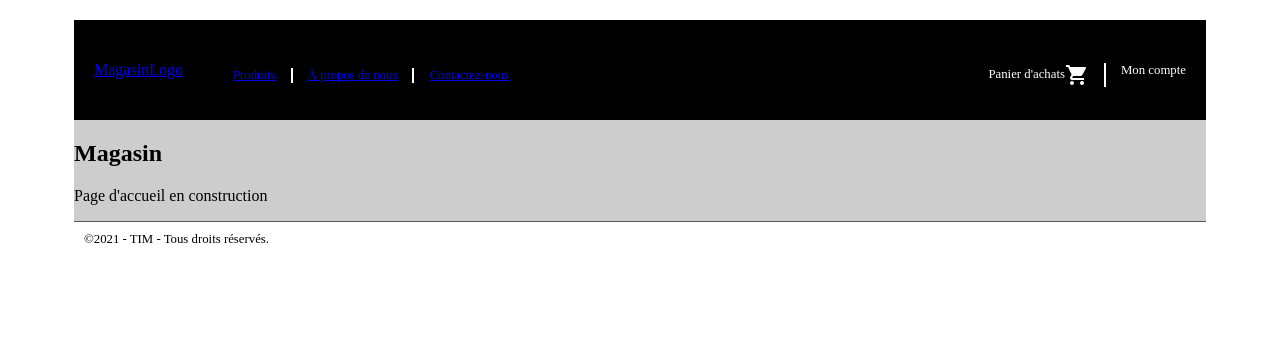
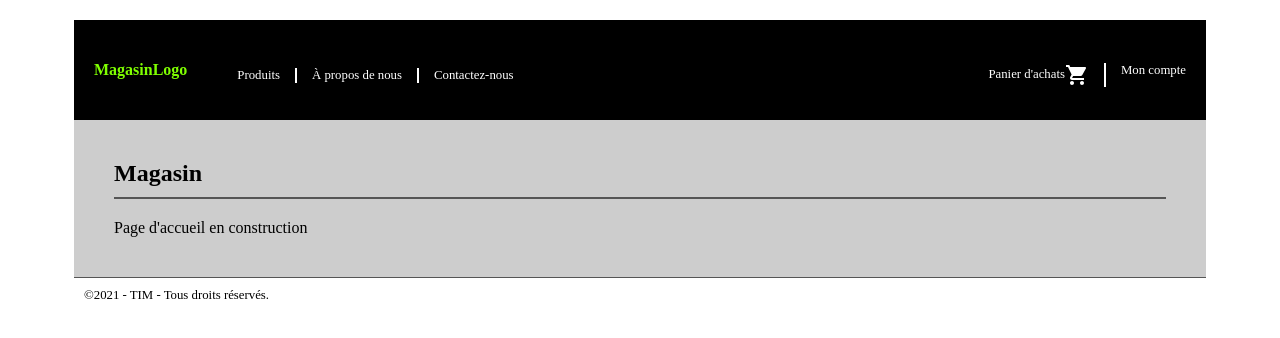
Before and after one commit to JAMC8/panier-achats, a React (Create React App) app: page / in a window 1280 px wide. Shown: the top 338 px of the page. Built offline with nearby package versions, Linux system fonts and the light colour scheme.

Commit message:
scss et NavLink

```diff
--- a/package.json
+++ b/package.json
@@ -8,6 +8,7 @@
     "@testing-library/jest-dom": "^5.11.9",
     "@testing-library/react": "^11.2.5",
     "@testing-library/user-event": "^12.6.3",
+    "gh-pages": "^3.1.0",
     "node-sass": "^5.0.0",
     "react": "^17.0.1",
     "react-dom": "^17.0.1",
@@ -41,5 +42,5 @@
       "last 1 safari version"
     ]
   },
-  "homepage": "https://jamc8.github.io/panier-achats/"
+  "homepage-inactif": "https://jamc8.github.io/panier-achats/"
 }
--- a/src/Appli.scss
+++ b/src/Appli.scss
@@ -2,4 +2,30 @@
     margin: 20px 10px;
     padding: 0;
     background-color: #cdcdcd;
+
+    a, a:visited, a:active, a:link
+    {
+        color: inherit;
+        text-decoration: none;
+
+        &.navActive
+        {
+            font-weight: bold;
+            color: chartreuse;
+        }
+    }
+
+    .contenuPrincipal
+    {
+        & > *
+        {
+            margin: 40px;
+            h2
+            {
+                margin-bottom: 20px;
+                padding-bottom: 10px;
+                border-bottom: 2px solid #555;
+            }
+        }
+    }
 }
--- a/src/Entete.jsx
+++ b/src/Entete.jsx
@@ -3,9 +3,9 @@ import ShoppingCartIcon from '@material-ui/icons/ShoppingCart';
 import Badge from '@material-ui/core/Badge';
 import SommairePanier from './SommairePanier';
 import { useState } from 'react';
-import { Link } from 'react-router-dom';
+import { Link, NavLink } from 'react-router-dom';
 
-function Entete({etatPanier})
+export default function Entete({etatPanier})
 {
     const [panier] = etatPanier;
     //Calculer nbr article dans panier
@@ -21,14 +21,14 @@ function Entete({etatPanier})
     return (
         <header className="Entete">
             <div className="logo">
-                <Link to="/">
+                <NavLink to="/" activeClassName="navActive" exact>
                     MagasinLogo
-                </Link>
+                </NavLink>
             </div>
             <ul className="navPrincipale">
-                <li><Link to="/nos-produits">Produits</Link></li>
-                <li><Link to="/a-propos-de-nous">À propos de nous</Link></li>
-                <li><Link to="/contactez-nous">Contactez-nous</Link></li>
+                <li><NavLink to="/nos-produits" activeClassName="navActive">Produits</NavLink></li>
+                <li><NavLink to="/a-propos-de-nous" activeClassName="navActive">À propos de nous</NavLink></li>
+                <li><NavLink to="/contactez-nous" activeClassName="navActive">Contactez-nous</NavLink></li>
             </ul>
             <ul className="navUtilisateur">
                 <li>
@@ -43,5 +43,3 @@ function Entete({etatPanier})
         </header>
     )
 }
-
-export default Entete;
--- a/src/Entete.scss
+++ b/src/Entete.scss
@@ -10,6 +10,8 @@
     background-color: black;
     display: flex;
     align-items: center;
+
+
 
     ul
     {
--- a/src/ListeProduits.scss
+++ b/src/ListeProduits.scss
@@ -1,14 +1,5 @@
 .ListeProduits
 {
-    margin: 40px;
-
-    h2
-    {
-        margin-bottom: 20px;
-        padding-bottom: 10px;
-        border-bottom: 2px solid #555;
-    }
-
     ul
     {
         list-style: none;
```
Also changed, not shown: 1 other file (tests, documents, lock files or other folders).
